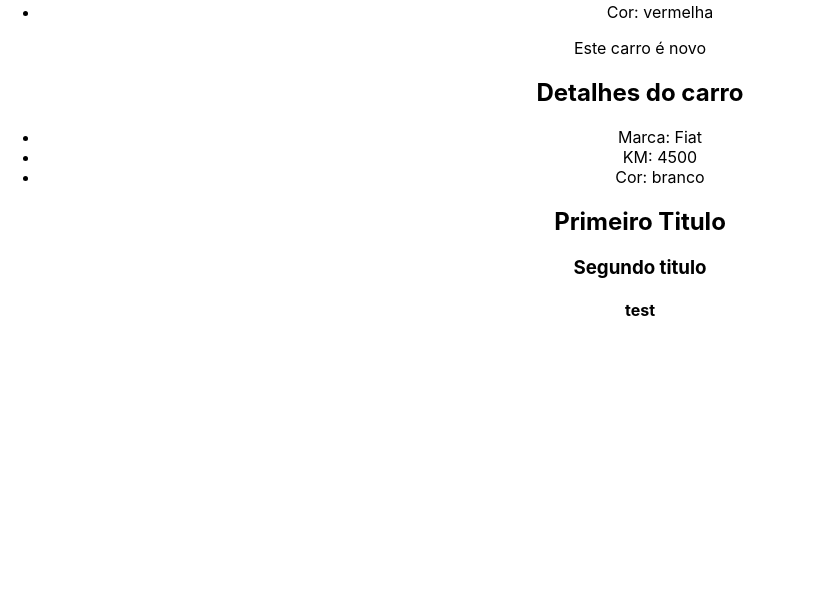
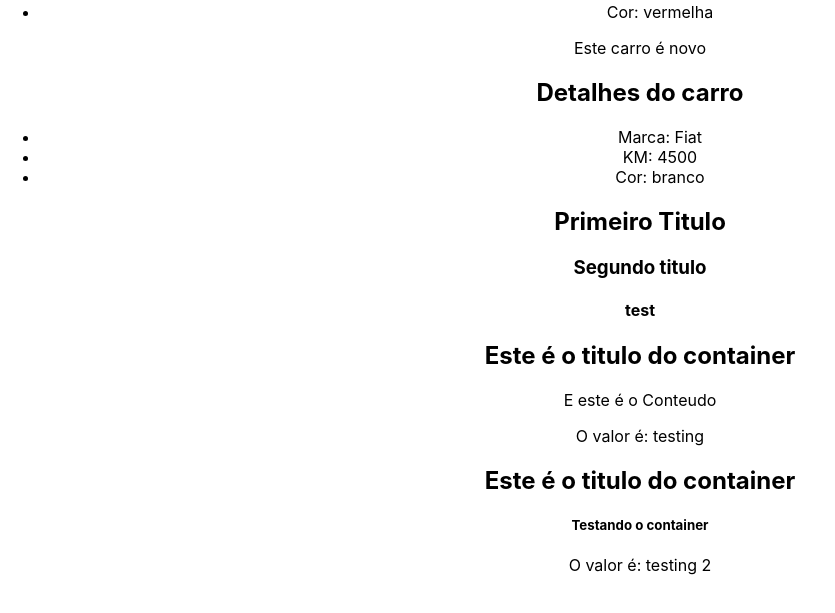
Before and after one commit to gillsonpassos/React, a React (Create React App) app in the folder Avançando-em-React/avancando/: page / in a window 1280 px wide. Shown: the part 1828-2441 px from the top of the page, without its empty margins (0-835 px from the left). Built offline with nearby package versions, Linux system fonts and the light colour scheme.

Commit message:
A prop children

```diff
--- a/Avançando-em-React/avancando/src/App.js
+++ b/Avançando-em-React/avancando/src/App.js
@@ -7,6 +7,7 @@
 import ManageData from "./components/ManageData";
 import ShowUserName from "./components/ShowUserName";
 import Fragment from "./components/Fragment";
+import Container from "./components/Container";
 
 function App() {
   return (
@@ -30,7 +31,15 @@
       {/* reaproveitando */}
       <CarDetails brand="Ford" color="vermelha" km={0} newCar={true} />
       <CarDetails brand="Fiat" color="branco" km={4500} newCar={false} />
+      {/* fragment */}
       <Fragment propFragment="test" />
+      {/* children */}
+      <Container myValue="testing">
+        <p>E este é o Conteudo</p>
+      </Container>
+      <Container myValue="testing 2">
+        <h5>Testando o container</h5>
+      </Container>
     </div>
   );
 }
--- /dev/null
+++ b/Avançando-em-React/avancando/src/components/Container.js
@@ -0,0 +1,13 @@
+import React from "react";
+
+const Container = ({ children, myValue }) => {
+  return (
+    <div>
+      <h2>Este é o titulo do container</h2>
+      {children}
+      <p>O valor é: {myValue}</p>
+    </div>
+  );
+};
+
+export default Container;
```
